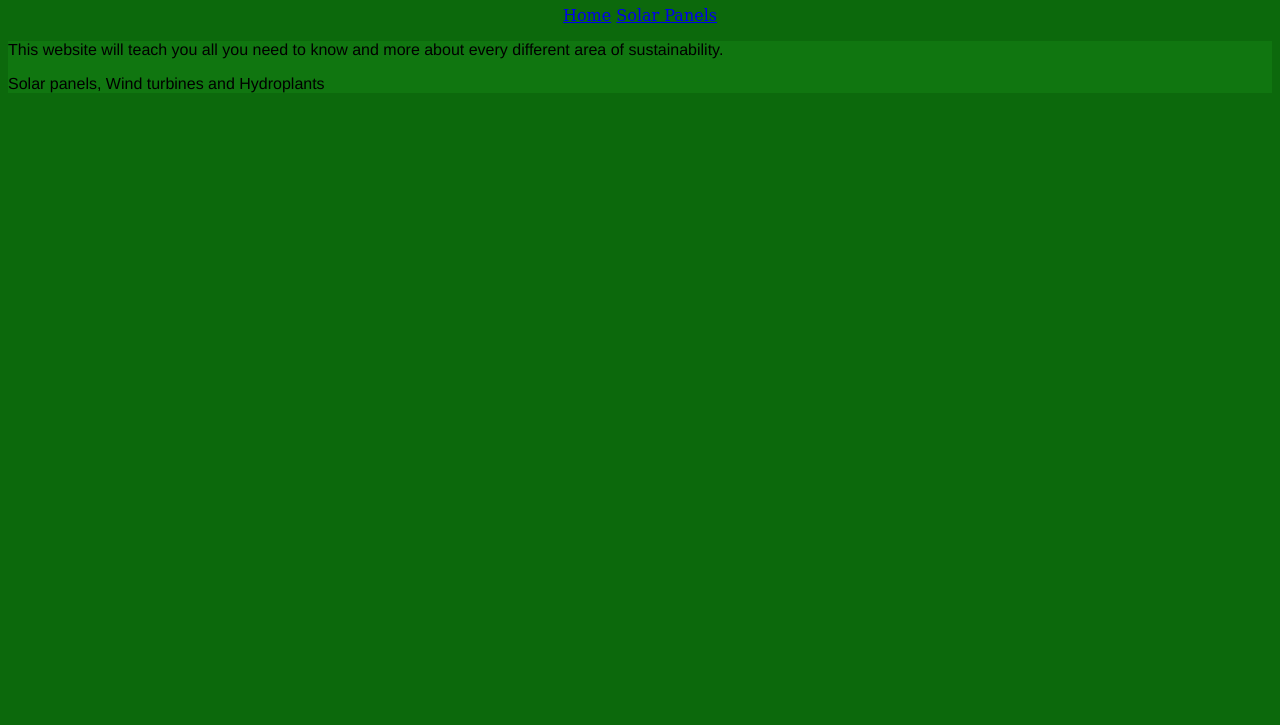
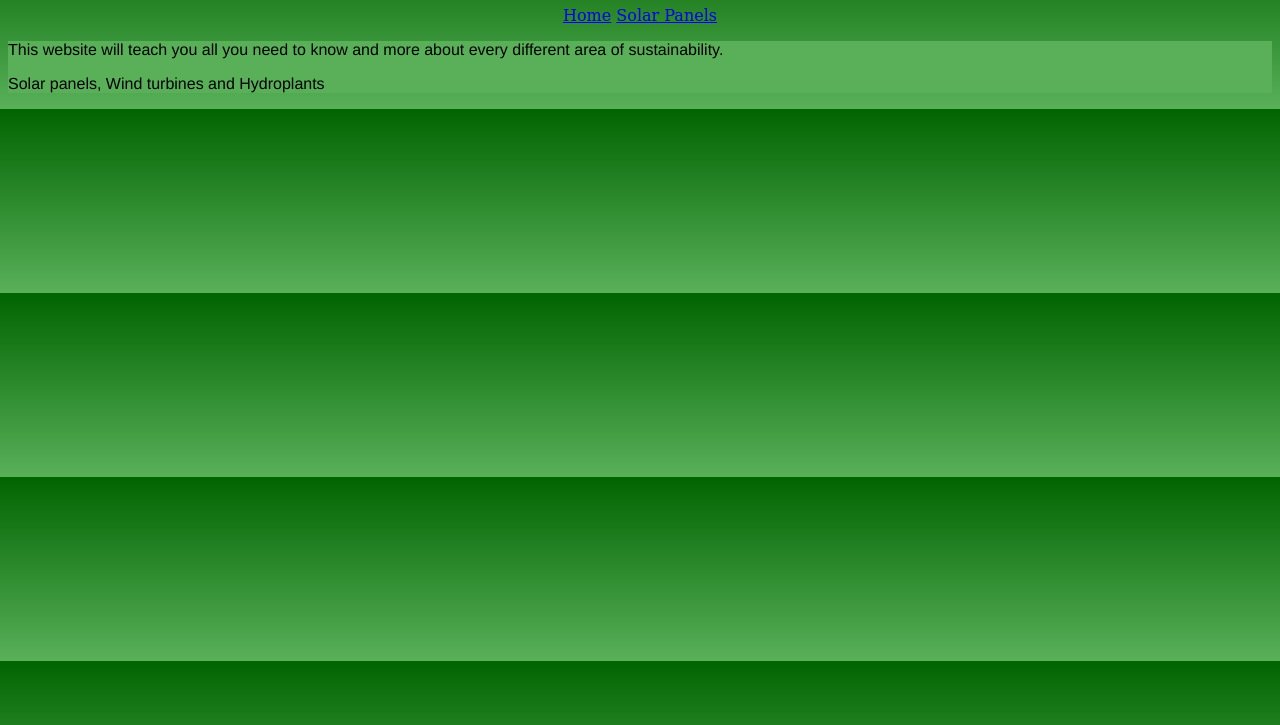
Before and after one commit to Nebrok/The-Green-Encyclopedia, a plain HTML site: page index.html in a window 1280 px wide. Shown: the part 75-800 px from the top of the page. Drawn offline with Linux system fonts and the light colour scheme.

Commit message:
Add files via upload

```diff
--- a/standard.css
+++ b/standard.css
@@ -2,7 +2,8 @@
 
 
 body {
-	background-color: #0C690C;
+	/*background-color: #0C690C;*/
+	background:linear-gradient(darkgreen, #59B059);
 	font-family: Constantia, "Lucida Bright", "DejaVu Serif", Georgia, "serif";
 }
 
@@ -10,7 +11,7 @@ body {
 div {
 	margin: auto;
 	font-family: Gotham, "Helvetica Neue", Helvetica, Arial, "sans-serif";
-	background-color: #107610;
+	background-color: #59B059;
 
 
 }
```
